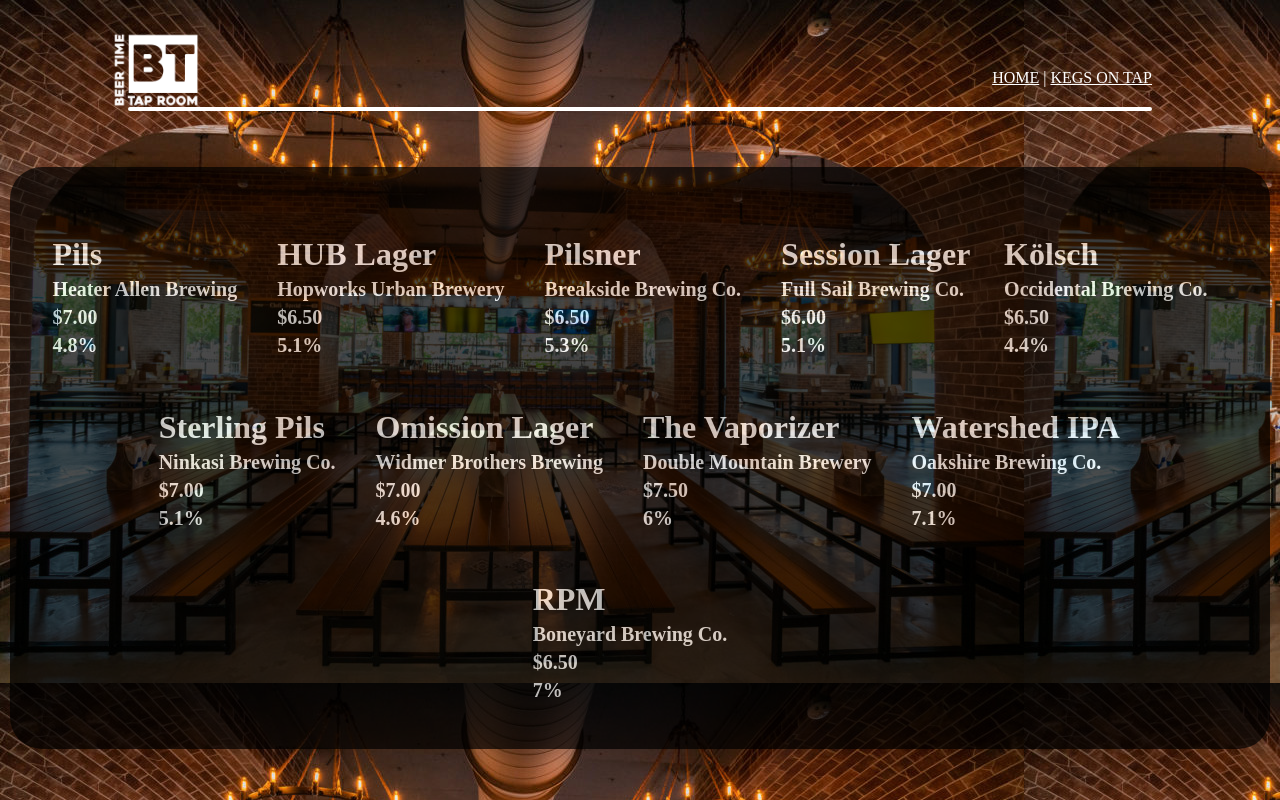
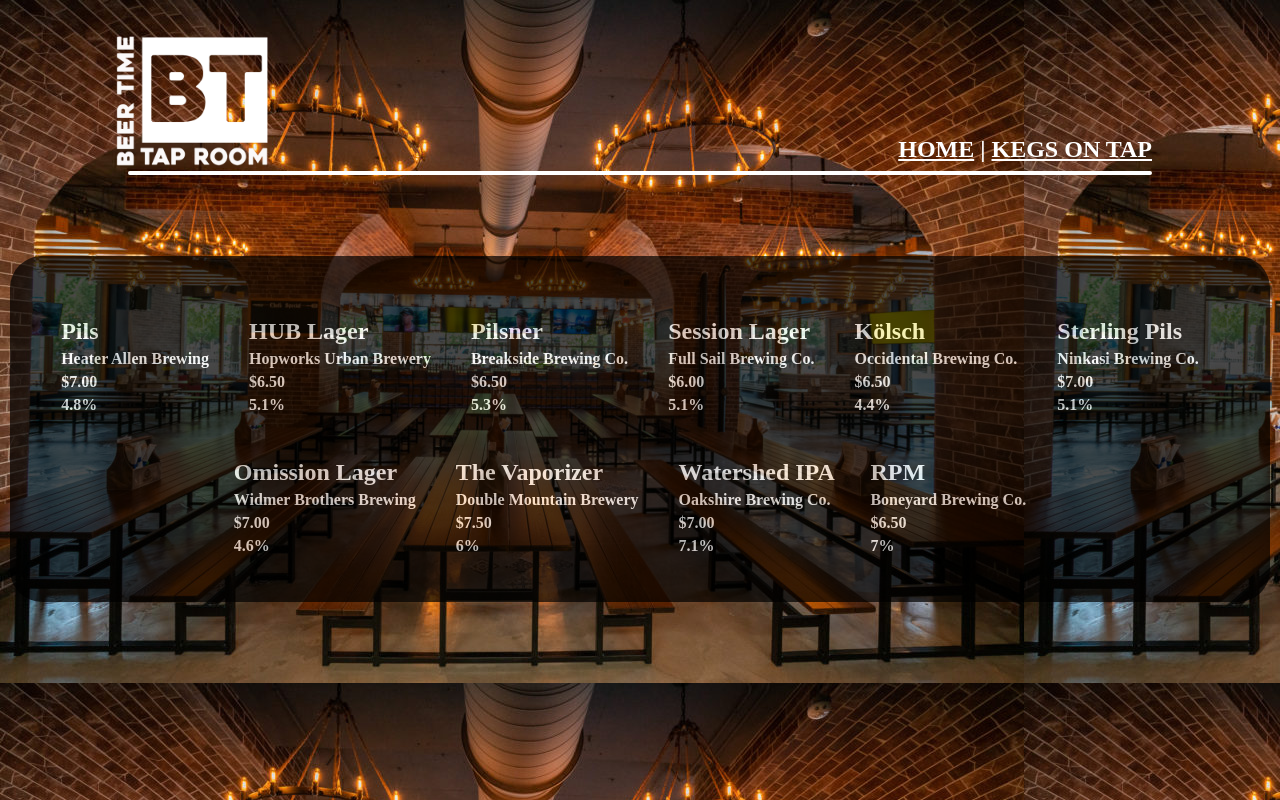
Before and after one commit to elizasohn/tap-room, a React (Create React App) app: page /#/keglist in a window 1280 px wide. Built offline with nearby package versions, Linux system fonts and the light colour scheme.

Commit message:
add styling to home page

```diff
--- a/src/App.css
+++ b/src/App.css
@@ -4,6 +4,7 @@
   background-attachment: fixed;
   margin: 2vh;
   color: white;
+  font-family: futura;
 }
 .keg {
   margin: 5px;
@@ -12,24 +13,32 @@
 }
 .links {
   font-family: futura;
-  margin-bottom: 20px;
+  margin-bottom: 0px;
 }
 hr {
   border: 2px solid;
   border-radius: 25px;
+  margin-top: 1vh;
 }
 .headerStyle{
   text-align: center;
   align-content: center;
   text-shadow: .1vh .1vh .4vh #000000;
 }
+h1 {
+  font-family: futura;
+  text-shadow: .1vh .1vh .4vh #000000;
+}
 h2 {
-  font-size: 4vh;
+  font-size: 3vh;
   margin-bottom: 0px;
 }
 h3 {
   margin-top: 5px;
   margin-bottom: 5px;
   margin-right: 20px;
-  font-size: 2.5vh;
+  font-size: 2vh;
 }
+header {
+  height: 20vh;
+}
--- a/src/components/Header.jsx
+++ b/src/components/Header.jsx
@@ -4,6 +4,7 @@
 var links = {
   color: 'white',
   textAlign: 'right',
+  marginTop: '11vh',
 }
 
 function Header(){
@@ -12,7 +13,7 @@
     justifyContent:'left',
     backgroundImage: "url('btlogo.png')",
     backgroundRepeat: 'no-repeat',
-    backgroundSize: '11vh',
+    backgroundSize: '20vh',
     padding: '2vh',
     color:'white',
     borderRadius: '1vh',
@@ -22,6 +23,7 @@
     height:'20%',
     alignItems: "center",
     textAlign:'center',
+    height: '20vh',
 
   }
 
@@ -29,7 +31,7 @@
     <div style = {headerStyle}>
       <h1></h1>
       <div style = {links} className="links">
-      <Link to="/" style={{ color: '#FFF' }}>HOME</Link> | <Link to="/keglist" style={{ color: '#FFF' }}>KEGS ON TAP</Link>
+      <h2><Link to="/" style={{ color: '#FFF' }}>HOME</Link> | <Link to="/keglist" style={{ color: '#FFF' }}>KEGS ON TAP</Link></h2>
       </div>
       <hr/>
     </div>
--- a/src/components/Home.jsx
+++ b/src/components/Home.jsx
@@ -10,7 +10,7 @@
 
 return (
   <div style = {homeStyle}>
-    <h2> Welcome to Brew Time Tap Room!</h2>
+    <h1> WELCOME TO BREW TIME TAP ROOM!</h1>
   </div>
 );
 }
```
